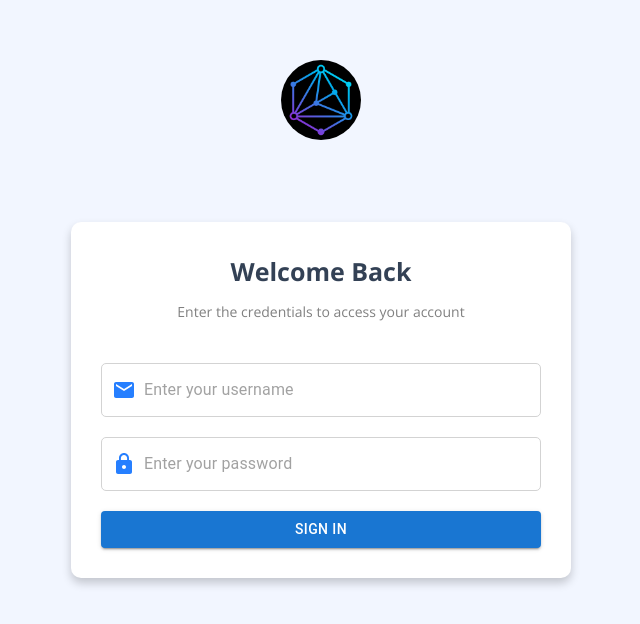
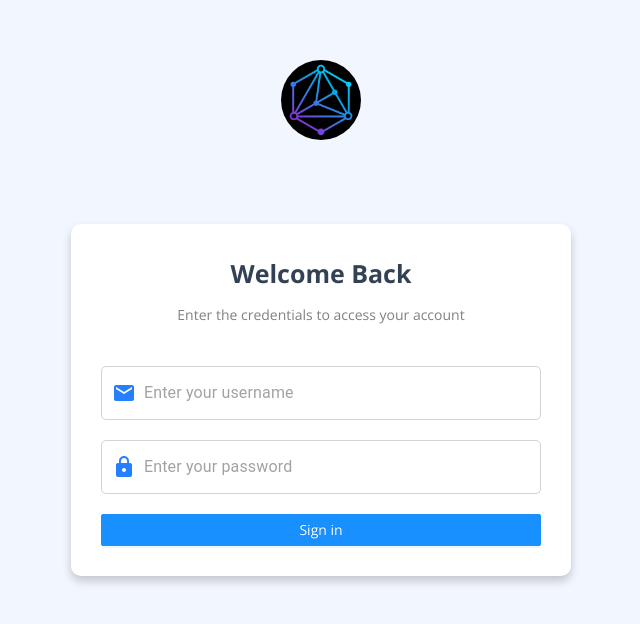
Before and after one commit to HexFresh/hexfresh-admin, a React (Create React App) app: page /login in a window 1280 px wide. Shown: the top 624 px of the page, without its empty margins (319-959 px from the left). Built offline with nearby package versions, Linux system fonts and the light colour scheme.

Commit message:
update type of button

```diff
--- a/src/pages/list-program/list-program.css
+++ b/src/pages/list-program/list-program.css
@@ -100,4 +100,5 @@
   align-items: center;
   padding: 0 80px;
   margin-top: 25px;
+  padding-bottom: 20px;
 }
--- a/src/pages/login/Login.jsx
+++ b/src/pages/login/Login.jsx
@@ -3,7 +3,7 @@ import logo from '../../assets/images/logo.png';
 import InputBase from '@mui/material/InputBase';
 import EmailIcon from '@mui/icons-material/Email';
 import LockIcon from '@mui/icons-material/Lock';
-import Button from '@mui/material/Button';
+import { Button } from 'antd';
 import { signIn } from '../../redux/auth/auth-actions';
 import { useDispatch } from 'react-redux';
 import { useNavigate } from 'react-router-dom';
@@ -50,8 +50,8 @@ export default function Login() {
             type="password"
           />
         </div>
-        <Button onClick={handleSignIn} variant="contained">
-          Sign In
+        <Button onClick={handleSignIn} type="primary">
+          Sign in
         </Button>
       </div>
     </div>
```
